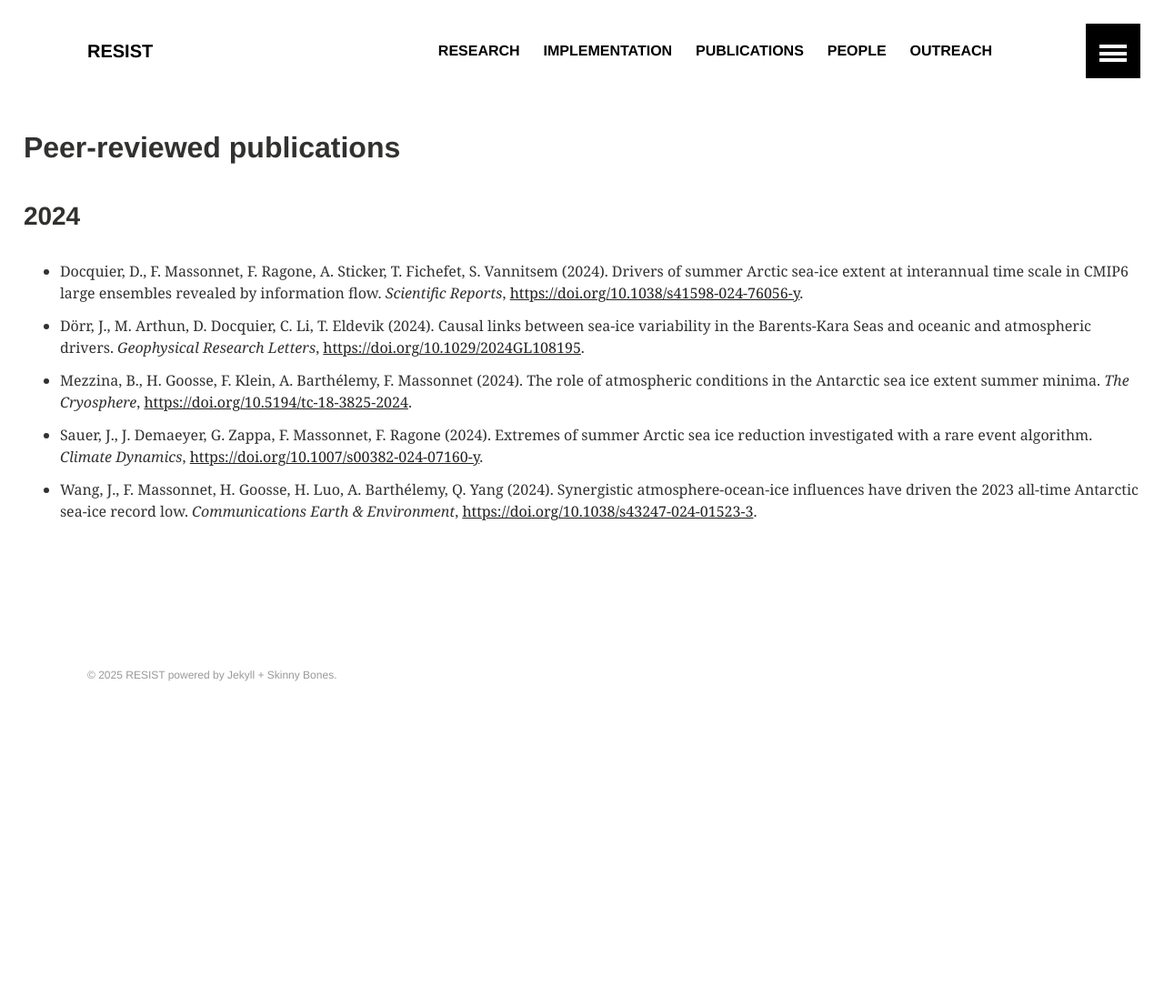
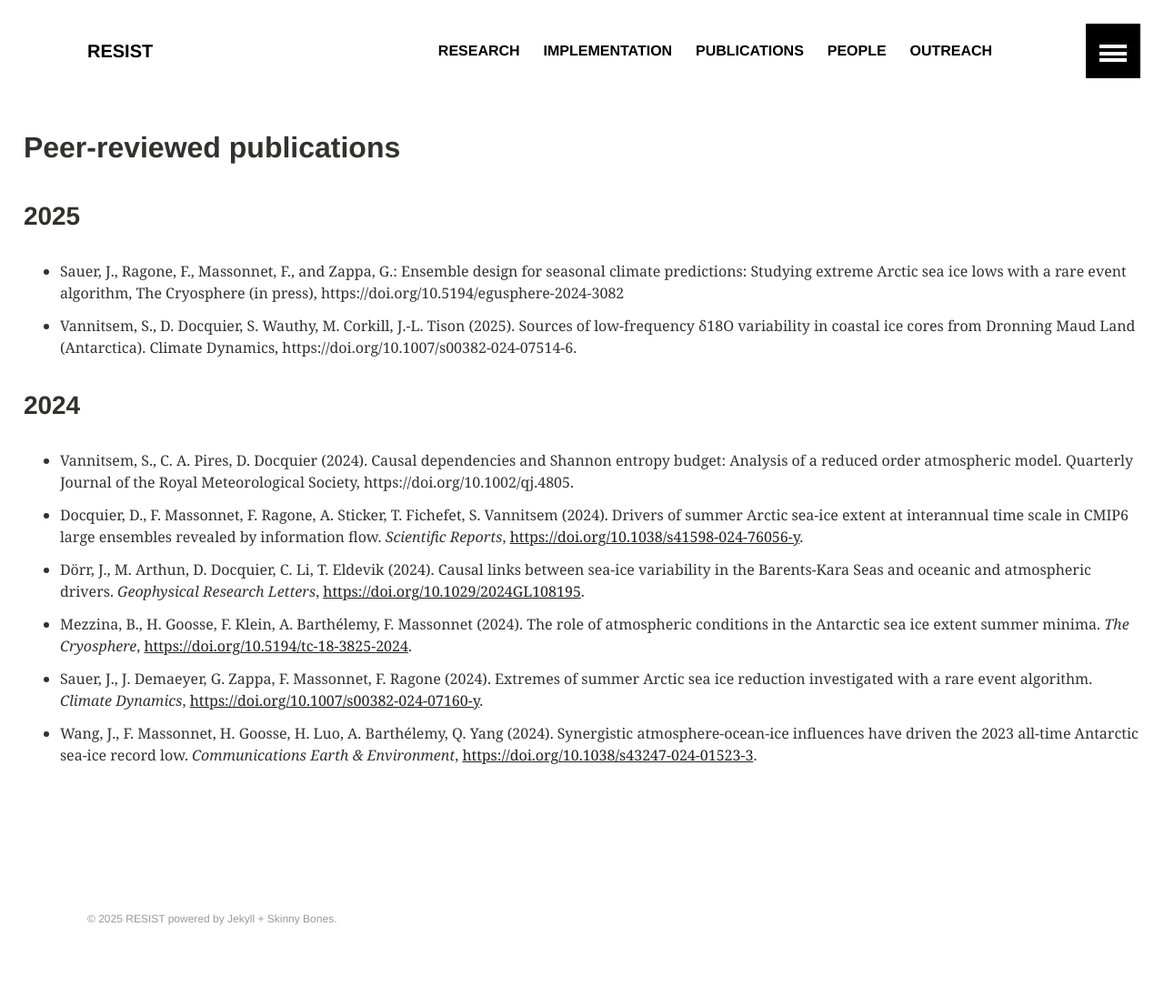
Before and after one commit to resist-impuls/resist-impuls.github.io, a Jekyll site: the page built from publications.md, in a window 1280 px wide. Shown: the whole page at 91% size. Built offline with Jekyll 4.4.1, drawn with Linux system fonts in a browser that asks for light colours; our own code applies the rules of GitHub Pages for plain Markdown files; before the commit the page ends 900 px from its top, so only the background shows below that.

Commit message:
Update publications.md

```diff
--- a/publications.md
+++ b/publications.md
@@ -1,6 +1,11 @@
 ## Peer-reviewed publications
+### 2025
+- Sauer, J., Ragone, F., Massonnet, F., and Zappa, G.: Ensemble design for seasonal climate predictions: Studying extreme Arctic sea ice lows with a rare event algorithm, The Cryosphere (in press), https://doi.org/10.5194/egusphere-2024-3082
+- Vannitsem, S., D. Docquier, S. Wauthy, M. Corkill, J.-L. Tison (2025). Sources of low-frequency δ18O variability in coastal ice cores from Dronning Maud Land (Antarctica). Climate Dynamics, https://doi.org/10.1007/s00382-024-07514-6.
 
 ### 2024
+
+- Vannitsem, S., C. A. Pires, D. Docquier (2024). Causal dependencies and Shannon entropy budget: Analysis of a reduced order atmospheric model. Quarterly Journal of the Royal Meteorological Society, https://doi.org/10.1002/qj.4805.
 - Docquier, D., F. Massonnet, F. Ragone, A. Sticker, T. Fichefet, S. Vannitsem (2024). Drivers of summer Arctic sea-ice extent at interannual time scale in CMIP6 large ensembles revealed by information flow. _Scientific Reports_, [https://doi.org/10.1038/s41598-024-76056-y](https://doi.org/10.1038/s41598-024-76056-y).
 - Dörr, J., M. Arthun, D. Docquier, C. Li, T. Eldevik (2024). Causal links between sea-ice variability in the Barents-Kara Seas and oceanic and atmospheric drivers. _Geophysical Research Letters_, [https://doi.org/10.1029/2024GL108195](https://doi.org/10.1029/2024GL108195).
 - Mezzina, B., H. Goosse, F. Klein, A. Barthélemy, F. Massonnet (2024). The role of atmospheric conditions in the Antarctic sea ice extent summer minima. _The Cryosphere_, [https://doi.org/10.5194/tc-18-3825-2024](https://doi.org/10.5194/tc-18-3825-2024).
```
